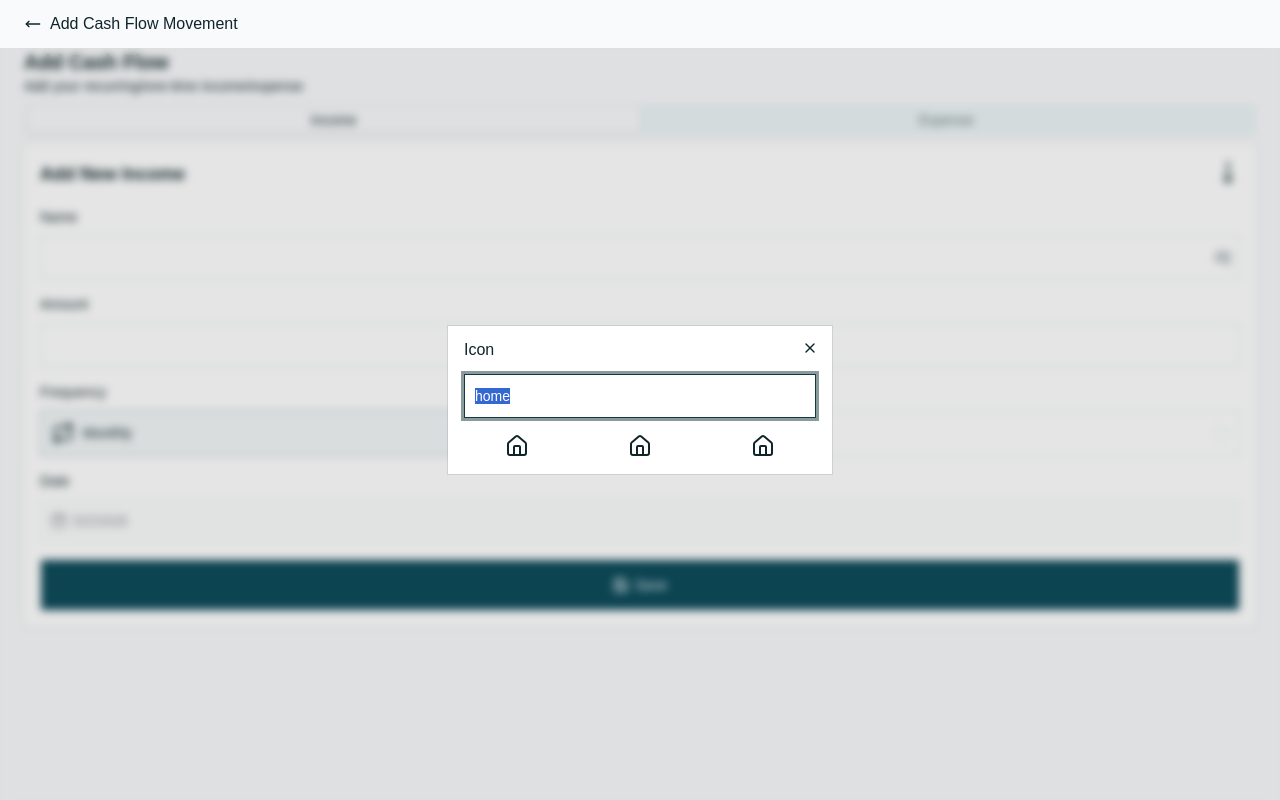
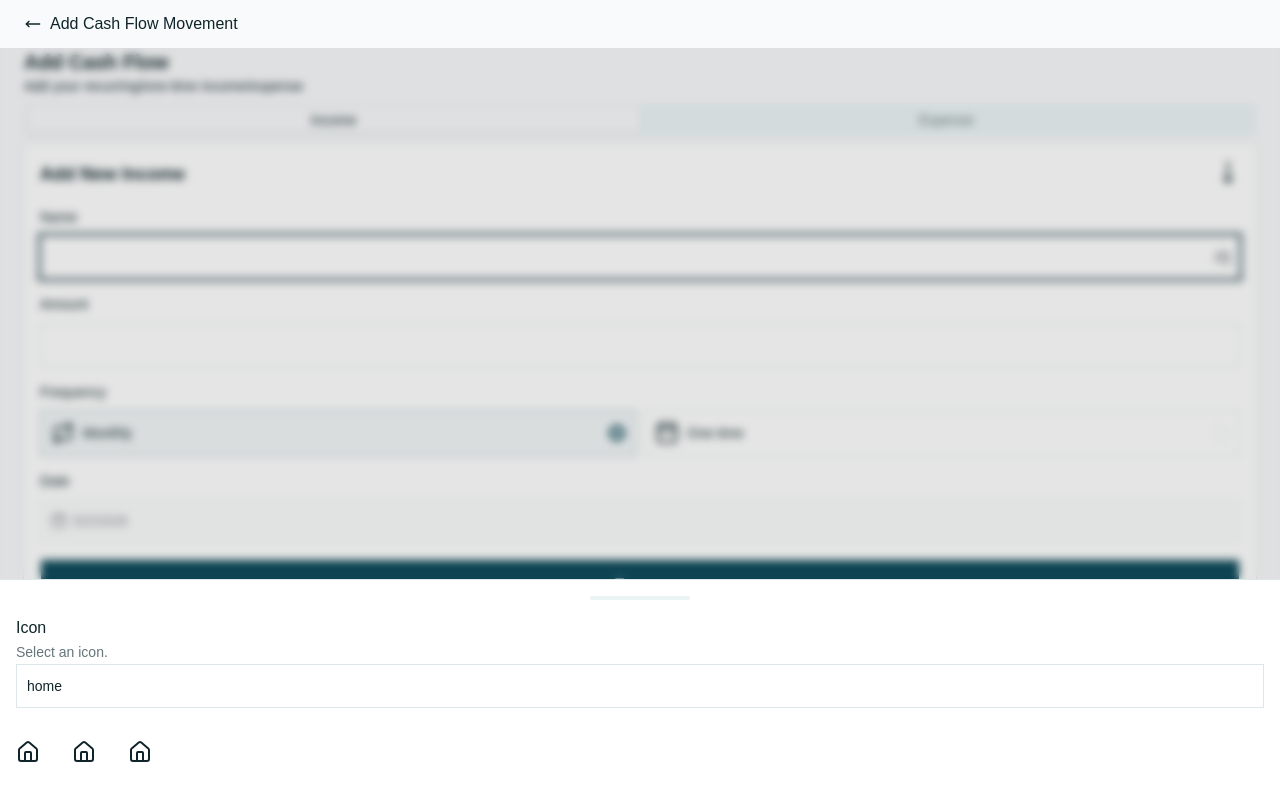
Before and after one commit to sharathr25/money-monk, a React (Vite) app in the folder apps/web/: page /add-cash-flow-movement in a window 1280 px wide. Both pictures are taken after a click on the element 1227 px from the left and 257 px from the top of the page. Built offline with nearby package versions, Linux system fonts and the light colour scheme.

Commit message:
show drawer instead of dialog

```diff
--- a/apps/web/src/pages/addCashFlowMovement/AddCashFlowMovement.tsx
+++ b/apps/web/src/pages/addCashFlowMovement/AddCashFlowMovement.tsx
@@ -20,12 +20,15 @@
   InputGroupInput,
 } from "@workspace/ui/components/input-group"
 import {
-  Dialog,
-  DialogContent,
-  DialogHeader,
-  DialogTitle,
-  DialogTrigger,
-} from "@workspace/ui/components/dialog"
+  Drawer,
+  DrawerContent,
+  DrawerHeader,
+  DrawerTitle,
+  DrawerTrigger,
+  DrawerFooter,
+  DrawerDescription,
+  DrawerClose,
+} from "@workspace/ui/components/drawer"
 import {
   RadioGroup,
   RadioGroupItem,
@@ -44,6 +47,7 @@
 import { useState, type SubmitEventHandler } from "react"
 
 const ICON_NAMES = Object.keys(Icons) as Array<keyof typeof Icons>
+const ICONS_PAGE_SIZE = 5
 
 const Form = ({
   onSubmit,
@@ -56,21 +60,13 @@
   const [date, setDate] = useState<Date | undefined>(new Date())
   const [frequency, setFrequency] = useState("MONTH")
 
-  const filteredIcons = ICON_NAMES.filter((name) =>
+  const filteredIcons = icon
+    ? ICON_NAMES.filter((name) =>
         name.toLowerCase().includes(icon.toLowerCase())
       )
-    .slice(0, 5)
-    .map((name) => {
-      const Icon = Icons[name] as Icons.LucideIcon
-
-      if (!Icon) return
-
-      return (
-        <div key={name} className="flex flex-1 flex-col items-center text-sm">
-          <Icon />
-        </div>
-      )
-    })
+        .slice(0, ICONS_PAGE_SIZE)
+        .map((name) => ({ Icon: Icons[name] as Icons.LucideIcon, name }))
+    : []
 
   return (
     <Card className="w-full">
@@ -87,14 +83,14 @@
             <InputGroup className="h-11">
               <InputGroupInput id="name" />
               <InputGroupAddon align="inline-end">
-                <Dialog>
-                  <DialogTrigger asChild>
+                <Drawer>
+                  <DrawerTrigger asChild>
                     <BanknoteArrowDown />
-                  </DialogTrigger>
-                  <DialogContent>
-                    <DialogHeader>
-                      <DialogTitle>Icon</DialogTitle>
-                    </DialogHeader>
+                  </DrawerTrigger>
+                  <DrawerContent>
+                    <DrawerHeader className="flex items-start">
+                      <DrawerTitle>Icon</DrawerTitle>
+                      <DrawerDescription>Select an icon.</DrawerDescription>
                       <Input
                         id="icon"
                         onChange={(e) => setIcon(e.target.value)}
@@ -102,11 +98,18 @@
                         className="h-11"
                         placeholder="Search icons..."
                       />
-                    <div className="flex flex-wrap justify-start gap-4">
-                      {icon && filteredIcons}
+                    </DrawerHeader>
+                    <DrawerFooter>
+                      <div className="flex h-11 gap-8">
+                        {filteredIcons.map(({ Icon, name }) => (
+                          <DrawerClose asChild key={name}>
+                            <Icon />
+                          </DrawerClose>
+                        ))}
                       </div>
-                  </DialogContent>
-                </Dialog>
+                    </DrawerFooter>
+                  </DrawerContent>
+                </Drawer>
               </InputGroupAddon>
             </InputGroup>
           </Field>
@@ -150,8 +153,8 @@
           </Field>
           <Field>
             <FieldLabel htmlFor="date-picker-simple">Date</FieldLabel>
-            <Dialog>
-              <DialogTrigger asChild>
+            <Drawer>
+              <DrawerTrigger asChild>
                 <Button
                   disabled={frequency !== "ONE_TIME"}
                   variant="outline"
@@ -161,11 +164,12 @@
                   <Calendar />
                   {date?.toLocaleDateString()}
                 </Button>
-              </DialogTrigger>
-              <DialogContent className="sm:max-w-sm">
-                <DialogHeader>
-                  <DialogTitle>Date</DialogTitle>
-                </DialogHeader>
+              </DrawerTrigger>
+              <DrawerContent className="sm:max-w-sm">
+                <DrawerHeader className="flex items-start">
+                  <DrawerTitle>Date</DrawerTitle>
+                  <DrawerDescription>Select a date.</DrawerDescription>
+                </DrawerHeader>
                 <CalendarInput
                   required={frequency === "ONE_TIME"}
                   mode="single"
@@ -175,31 +179,8 @@
                   captionLayout="dropdown"
                   className="w-full"
                 />
-              </DialogContent>
-            </Dialog>
-            {/* <Popover>
-              <PopoverTrigger asChild>
-                <Button
-                  disabled={frequency !== "ONE_TIME"}
-                  variant="outline"
-                  id="date-picker-simple"
-                  className="h-11 justify-start font-normal"
-                >
-                  <Calendar />
-                  {date?.toLocaleDateString()}
-                </Button>
-              </PopoverTrigger>
-              <PopoverContent className="w-auto p-0" align="start">
-                <CalendarInput
-                  required={frequency === "ONE_TIME"}
-                  mode="single"
-                  selected={date}
-                  onSelect={setDate}
-                  defaultMonth={date}
-                  captionLayout="dropdown"
-                />
-              </PopoverContent>
-            </Popover> */}
+              </DrawerContent>
+            </Drawer>
           </Field>
           <Button type="submit" className="h-13 w-full">
             <Save />
--- a/packages/ui/package.json
+++ b/packages/ui/package.json
@@ -22,6 +22,7 @@
     "shadcn": "^4.6.0",
     "tailwind-merge": "^3.5.0",
     "tw-animate-css": "^1.4.0",
+    "vaul": "^1.1.2",
     "zod": "^3.25.76"
   },
   "devDependencies": {
--- /dev/null
+++ b/packages/ui/src/components/drawer.tsx
@@ -0,0 +1,132 @@
+import * as React from "react"
+import { Drawer as DrawerPrimitive } from "vaul"
+
+import { cn } from "@workspace/ui/lib/utils"
+
+function Drawer({
+  ...props
+}: React.ComponentProps<typeof DrawerPrimitive.Root>) {
+  return <DrawerPrimitive.Root data-slot="drawer" {...props} />
+}
+
+function DrawerTrigger({
+  ...props
+}: React.ComponentProps<typeof DrawerPrimitive.Trigger>) {
+  return <DrawerPrimitive.Trigger data-slot="drawer-trigger" {...props} />
+}
+
+function DrawerPortal({
+  ...props
+}: React.ComponentProps<typeof DrawerPrimitive.Portal>) {
+  return <DrawerPrimitive.Portal data-slot="drawer-portal" {...props} />
+}
+
+function DrawerClose({
+  ...props
+}: React.ComponentProps<typeof DrawerPrimitive.Close>) {
+  return <DrawerPrimitive.Close data-slot="drawer-close" {...props} />
+}
+
+function DrawerOverlay({
+  className,
+  ...props
+}: React.ComponentProps<typeof DrawerPrimitive.Overlay>) {
+  return (
+    <DrawerPrimitive.Overlay
+      data-slot="drawer-overlay"
+      className={cn(
+        "fixed inset-0 z-50 bg-black/10 supports-backdrop-filter:backdrop-blur-xs data-open:animate-in data-open:fade-in-0 data-closed:animate-out data-closed:fade-out-0",
+        className
+      )}
+      {...props}
+    />
+  )
+}
+
+function DrawerContent({
+  className,
+  children,
+  ...props
+}: React.ComponentProps<typeof DrawerPrimitive.Content>) {
+  return (
+    <DrawerPortal data-slot="drawer-portal">
+      <DrawerOverlay />
+      <DrawerPrimitive.Content
+        data-slot="drawer-content"
+        className={cn(
+          "group/drawer-content fixed z-50 flex h-auto flex-col bg-popover text-sm text-popover-foreground data-[vaul-drawer-direction=bottom]:inset-x-0 data-[vaul-drawer-direction=bottom]:bottom-0 data-[vaul-drawer-direction=bottom]:mt-24 data-[vaul-drawer-direction=bottom]:max-h-[80vh] data-[vaul-drawer-direction=bottom]:rounded-t-xl data-[vaul-drawer-direction=bottom]:border-t data-[vaul-drawer-direction=left]:inset-y-0 data-[vaul-drawer-direction=left]:left-0 data-[vaul-drawer-direction=left]:w-3/4 data-[vaul-drawer-direction=left]:rounded-r-xl data-[vaul-drawer-direction=left]:border-r data-[vaul-drawer-direction=right]:inset-y-0 data-[vaul-drawer-direction=right]:right-0 data-[vaul-drawer-direction=right]:w-3/4 data-[vaul-drawer-direction=right]:rounded-l-xl data-[vaul-drawer-direction=right]:border-l data-[vaul-drawer-direction=top]:inset-x-0 data-[vaul-drawer-direction=top]:top-0 data-[vaul-drawer-direction=top]:mb-24 data-[vaul-drawer-direction=top]:max-h-[80vh] data-[vaul-drawer-direction=top]:rounded-b-xl data-[vaul-drawer-direction=top]:border-b data-[vaul-drawer-direction=left]:sm:max-w-sm data-[vaul-drawer-direction=right]:sm:max-w-sm",
+          className
+        )}
+        {...props}
+      >
+        <div className="mx-auto mt-4 hidden h-1 w-[100px] shrink-0 rounded-full bg-muted group-data-[vaul-drawer-direction=bottom]/drawer-content:block" />
+        {children}
+      </DrawerPrimitive.Content>
+    </DrawerPortal>
+  )
+}
+
+function DrawerHeader({ className, ...props }: React.ComponentProps<"div">) {
+  return (
+    <div
+      data-slot="drawer-header"
+      className={cn(
+        "flex flex-col gap-0.5 p-4 group-data-[vaul-drawer-direction=bottom]/drawer-content:text-center group-data-[vaul-drawer-direction=top]/drawer-content:text-center md:gap-0.5 md:text-left",
+        className
+      )}
+      {...props}
+    />
+  )
+}
+
+function DrawerFooter({ className, ...props }: React.ComponentProps<"div">) {
+  return (
+    <div
+      data-slot="drawer-footer"
+      className={cn("mt-auto flex flex-col gap-2 p-4", className)}
+      {...props}
+    />
+  )
+}
+
+function DrawerTitle({
+  className,
+  ...props
+}: React.ComponentProps<typeof DrawerPrimitive.Title>) {
+  return (
+    <DrawerPrimitive.Title
+      data-slot="drawer-title"
+      className={cn(
+        "font-heading text-base font-medium text-foreground",
+        className
+      )}
+      {...props}
+    />
+  )
+}
+
+function DrawerDescription({
+  className,
+  ...props
+}: React.ComponentProps<typeof DrawerPrimitive.Description>) {
+  return (
+    <DrawerPrimitive.Description
+      data-slot="drawer-description"
+      className={cn("text-sm text-muted-foreground", className)}
+      {...props}
+    />
+  )
+}
+
+export {
+  Drawer,
+  DrawerPortal,
+  DrawerOverlay,
+  DrawerTrigger,
+  DrawerClose,
+  DrawerContent,
+  DrawerHeader,
+  DrawerFooter,
+  DrawerTitle,
+  DrawerDescription,
+}
```
Also changed, not shown: 1 other file (tests, documents, lock files or other folders). Lines whose indentation alone changed are shown as unchanged.
